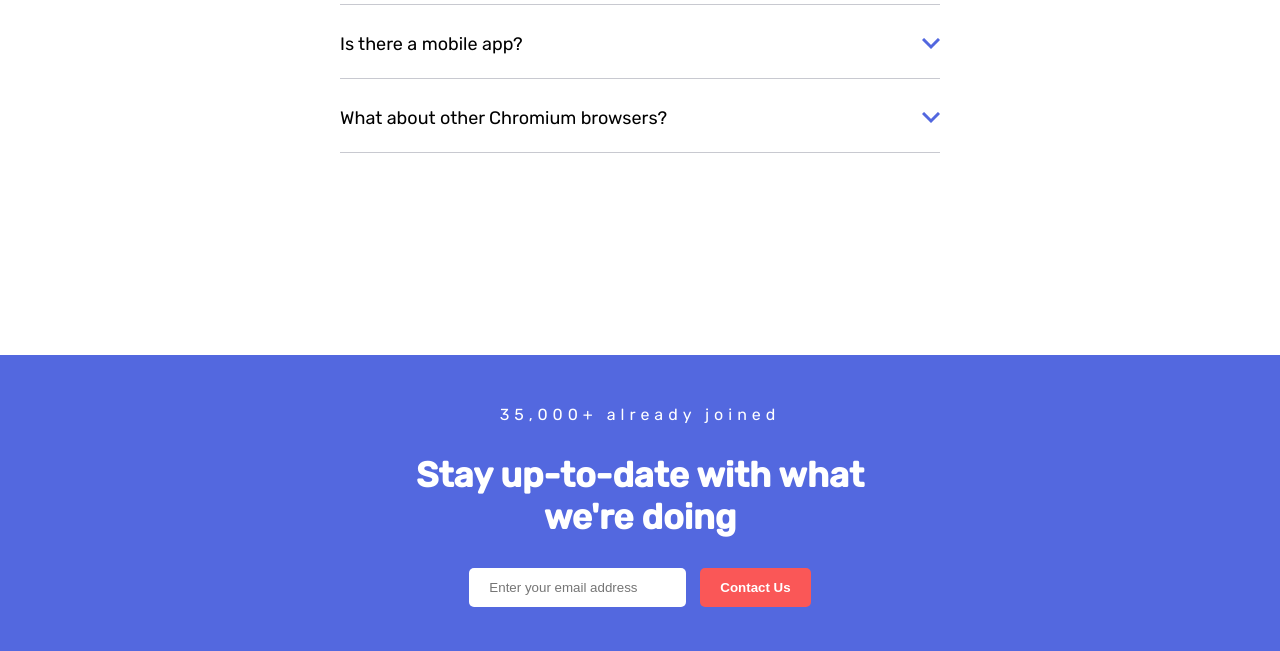
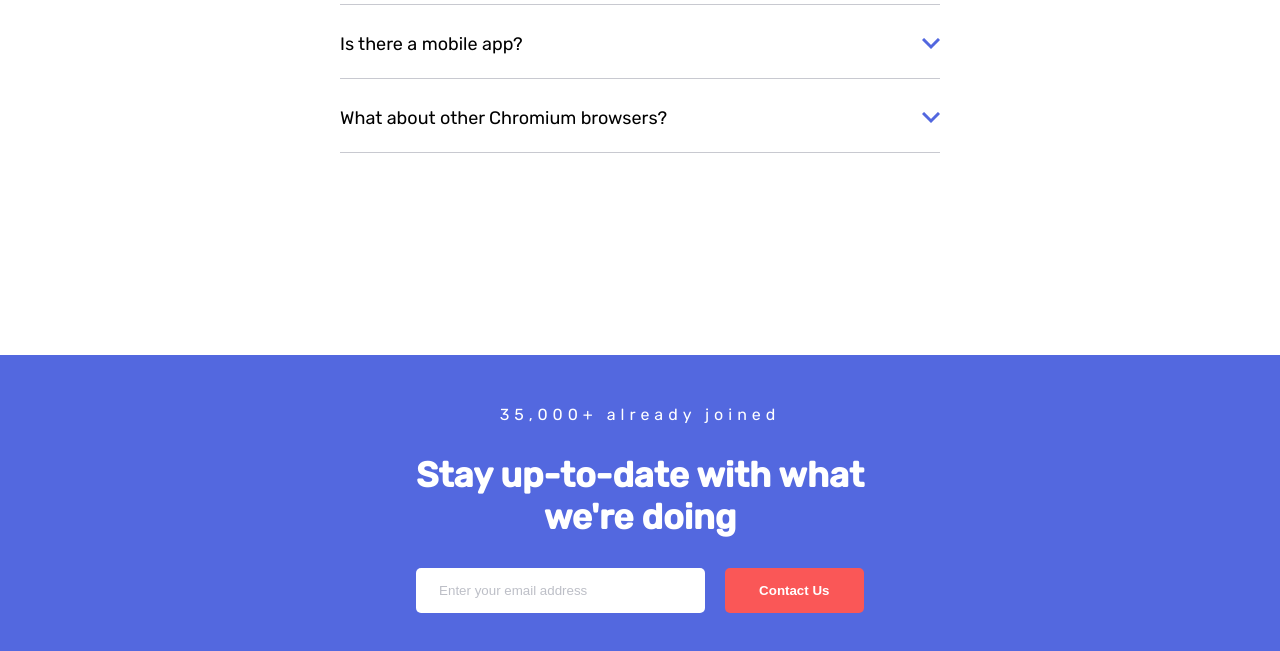
Before and after one commit to iSugam/Frontend-Mentor-Bookmark-landing-page, a plain HTML site: page index.html in a window 1280 px wide. Shown: the part 2809-3460 px from the top of the page. Drawn offline with Linux system fonts and the light colour scheme.

Commit message:
Still styling contact us

```diff
--- a/styles.css
+++ b/styles.css
@@ -837,6 +837,7 @@ footer {
     width: 100%;
     display: block;
     text-align: center;
+    background-color:  hsl(231, 69%, 60%);
 }
 
 /****** CONTACT US in footer section ******/
@@ -845,9 +846,11 @@ footer .contact-us {
     display: flex;
     flex-direction: column;
     gap: 30px;
+    margin: auto;
     background-color:  hsl(231, 69%, 60%);
     padding: 50px 0;
     color: #fff;
+    width: max-content;
 }
 
 footer .contact-us p {
@@ -859,7 +862,10 @@ footer .contact-us h3 {
 }
 
 footer .contact-us form {
-    display: inline-block;
+    display: flex;
+    gap: 1.2rem;
+    align-items: center;
+    justify-content: space-between;
 }
 
 footer .contact-us form input,
@@ -867,11 +873,14 @@ footer .contact-us form button {
     padding: 12px 20px;
     border-radius: 5px;
     outline: none;
-    border: none;
-    margin: 0 5px;
     font-weight: 500;
-    outline: 2px solid transparent;
+    border: 3px solid transparent;
     transition: color 200ms, background-color 200ms, outline 200ms;
+    width: 100%;
+}
+
+footer .contact-us form input::placeholder {
+    color: hsl(229 8% 60% / 0.6);
 }
 
 footer .contact-us form button {
@@ -879,11 +888,12 @@ footer .contact-us form button {
     color: #fff;
     cursor: pointer;
     font-weight: 600;
+    width: 200px;
 }
 
 footer .contact-us form button:hover {
     background-color: #fff;
-    outline: 2px solid hsl(0, 94%, 66%);
+    border: 3px solid hsl(0, 94%, 66%);
     color: hsl(229, 31%, 21%);
 
 }
```
